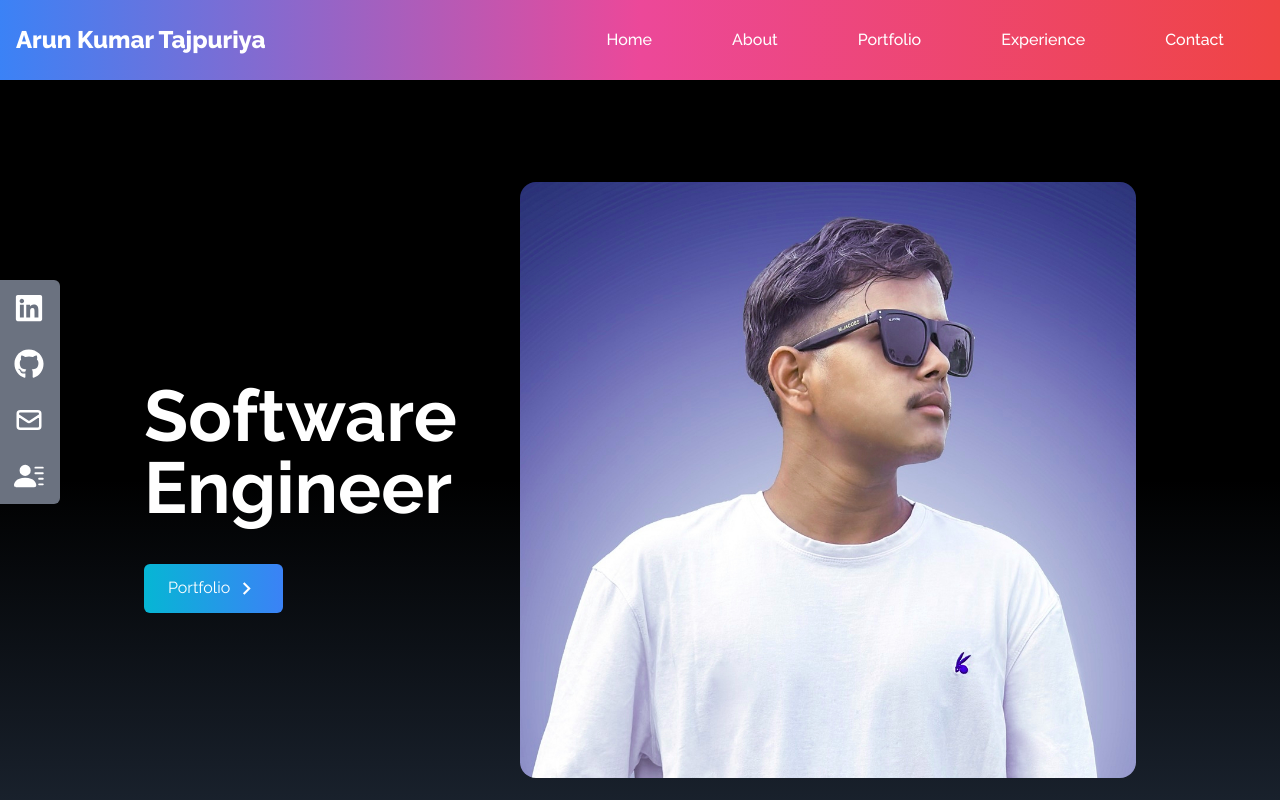
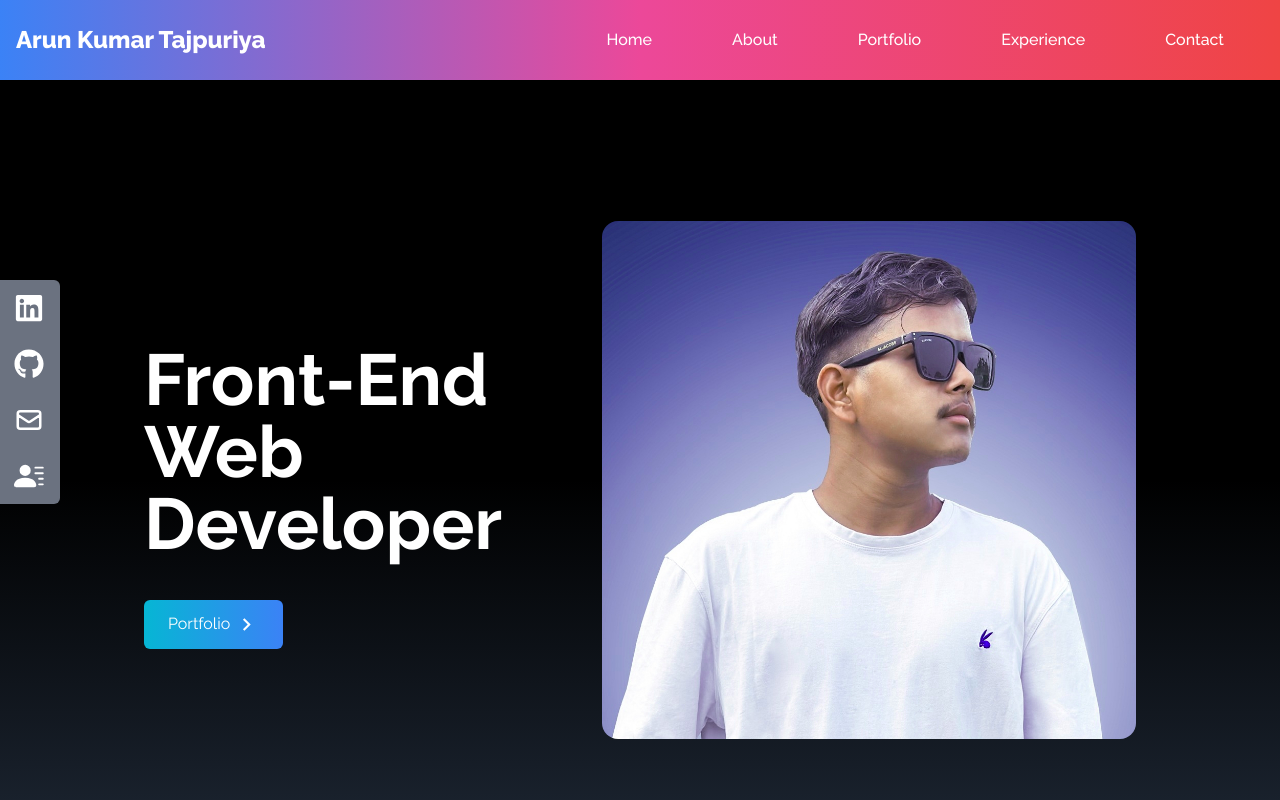
Before and after one commit to Arun-Taj/Portfolio_ReactJs, a React (Vite) app: page / in a window 1280 px wide. Shown: the top 800 px of the page. Built offline with nearby package versions, Linux system fonts and the light colour scheme.

Commit message:
Minor Changes

```diff
--- a/src/components/Home.jsx
+++ b/src/components/Home.jsx
@@ -7,7 +7,7 @@ const Home = () => {
     <div name="home" className='h-screen w-full bg-gradient-to-b from-black via-black to-gray-800 '>
         <div className='max-w-screen-lg mx-auto flex flex-col items-center justify-center h-full px-4 md:flex-row '>
             <div className='flex flex-col justify-center h-full'>
-                <h2 className='text-4xl sm:text-7xl  font-bold text-white  duration-200 hover:scale-105 pt-10'>Software Engineer</h2>
+                <h2 className='text-4xl sm:text-7xl  font-bold text-white  duration-200 hover:scale-105 pt-10'>Front-End Web Developer</h2>
                 <p className='text-gray-500 py-4 max-w-md'>
 
                 </p>
```
